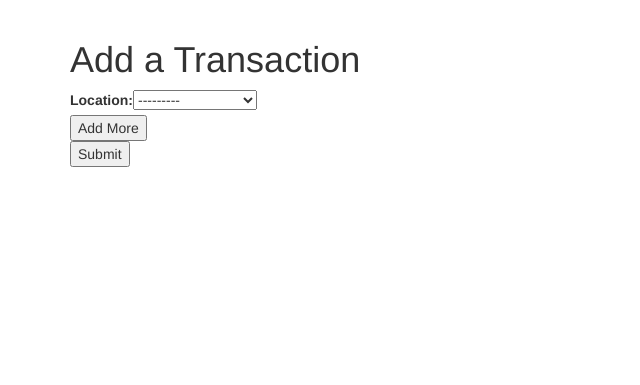
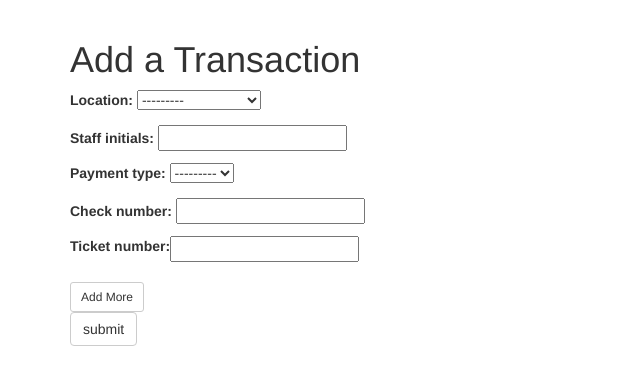
Before and after one commit to dcmcand/tickets, a Django app: page / in a window 1280 px wide. Shown: the part 73-458 px from the top of the page, without its empty margins (0-640 px from the left). Run offline with Django 3.2, Linux system fonts and the light colour scheme; data comes from the database, SQL or seed files in the repository; both versions use the stored data as it was after the commit; some libraries are stand-ins or nearby versions.

Commit message:
get some of the transaction form working

```diff
--- a/ticket_app/forms.py
+++ b/ticket_app/forms.py
@@ -32,4 +32,4 @@
 class TransactionForm(ModelForm):
     class Meta:
         model = Transactions
-        fields = ['location']
+        fields = ['location', 'staff_initials', 'payment_type', 'check_number']
--- a/ticket_app/templates/ticket_app/index.html
+++ b/ticket_app/templates/ticket_app/index.html
@@ -1,16 +1,28 @@
 {% include "ticket_app/header.html" %}
 <h1>Add a Transaction</h1>
 {% load staticfiles%}
+{{form.management_form}}
+
+<form class="form" method="post" action="">
 {% csrf_token %}
 
+{{form.as_p}}
 
-<!--{{ticket.as_table}}-->
-{{ form.as_table }}
+{% for f in form2 %}
+<div class='table'>
+    <table class='no_error'>
+        {{ form2.as_table }}
+    </table>
+    </div>
+{% endfor %}
 
+<input type="button" class="btn btn-default btn-sm" value="Add More" id="add_more">
 <br />
-<input type="button" value="Add More" id="add_more">
-<br/>
-<input type="submit">
+<input class='btn btn-default' type="submit" id="submit" value="submit">
+
+</form>
+
+
 <script type="text/javascript" src="{% static 'ticket_app/js/add_row.js' %}"></script>
 <script type="text/javascript">
 
--- a/ticket_app/urls.py
+++ b/ticket_app/urls.py
@@ -31,5 +31,5 @@
     url(r'^tickets/', include(tickets_urls)),
     url(r'^api/', include(api_urls)),
     url(r'^transactions/', include(transactions_urls)),
-    url(r'^/?$', views.TransactionForm.as_view()),
+    url(r'^/?$', views.AddTransaction),
 ]
--- a/ticket_app/views.py
+++ b/ticket_app/views.py
@@ -8,6 +8,7 @@
 from .models import Transactions, Tickets, Locations, Tickets_Transactions
 from .serializers import TicketSerializer, TransactionSerializer
 from .forms import TicketsTransactionForm, AddTicketsForm, LocationForm, get_locations, TransactionForm
+from django.template import RequestContext
 
 class ApiTicketList(generics.ListCreateAPIView):
     """
@@ -50,23 +51,19 @@
     queryset = Transactions.objects.exclude(reported=True)
     serializer_class = TransactionSerializer
 
-class TransactionForm(generic.FormView):
-    form_class = TransactionForm
-    template_name = 'ticket_app/index.html'
-    success_url = '/'
 
-# def TransactionForm(request):
-#     if request.method == "POST":
-#         transaction_form = TransactionForm(request.POST, instance=Transaction())
-#         # transactionformset = formset_factory(TicketsTransactionForm)
-#         ticket_form = TicketsTransactionForm(request.POST, instance=Ticket())
-#         if transaction_form.is_valid() and ticket_form.is_valid():
-#             transaction = transaction_form.save()
-#     else:
-#         transaction_form = TransactionForm
-#         # transactionformset = formset_factory(TicketsTransactionForm)
-#         ticket_form = TicketsTransactionForm
-#     return render_to_response('ticket_app/index.html', {'transaction': transaction_form, 'ticket': ticket_form,})
+def AddTransaction(request):
+    if request.method == "POST":
+        transaction_form = TransactionForm(request.POST, instance=Transactions())
+        ticket_form = formset_factory(TicketsTransactionForm)
+        # ticket_form = TicketsTransactionForm(request.POST, instance=Ticket())
+        if transaction_form.is_valid() and ticket_form.is_valid():
+            transaction = transaction_form.save()
+    else:
+        transaction_form = TransactionForm()
+        ticket_form = formset_factory(TicketsTransactionForm)
+        # ticket_form = TicketsTransactionForm()
+    return render(request, 'ticket_app/index.html', {'form': transaction_form, 'form2': ticket_form})
 
 
 class TicketAudit(generic.ListView):
```
Also changed, not shown: db.sqlite3.
